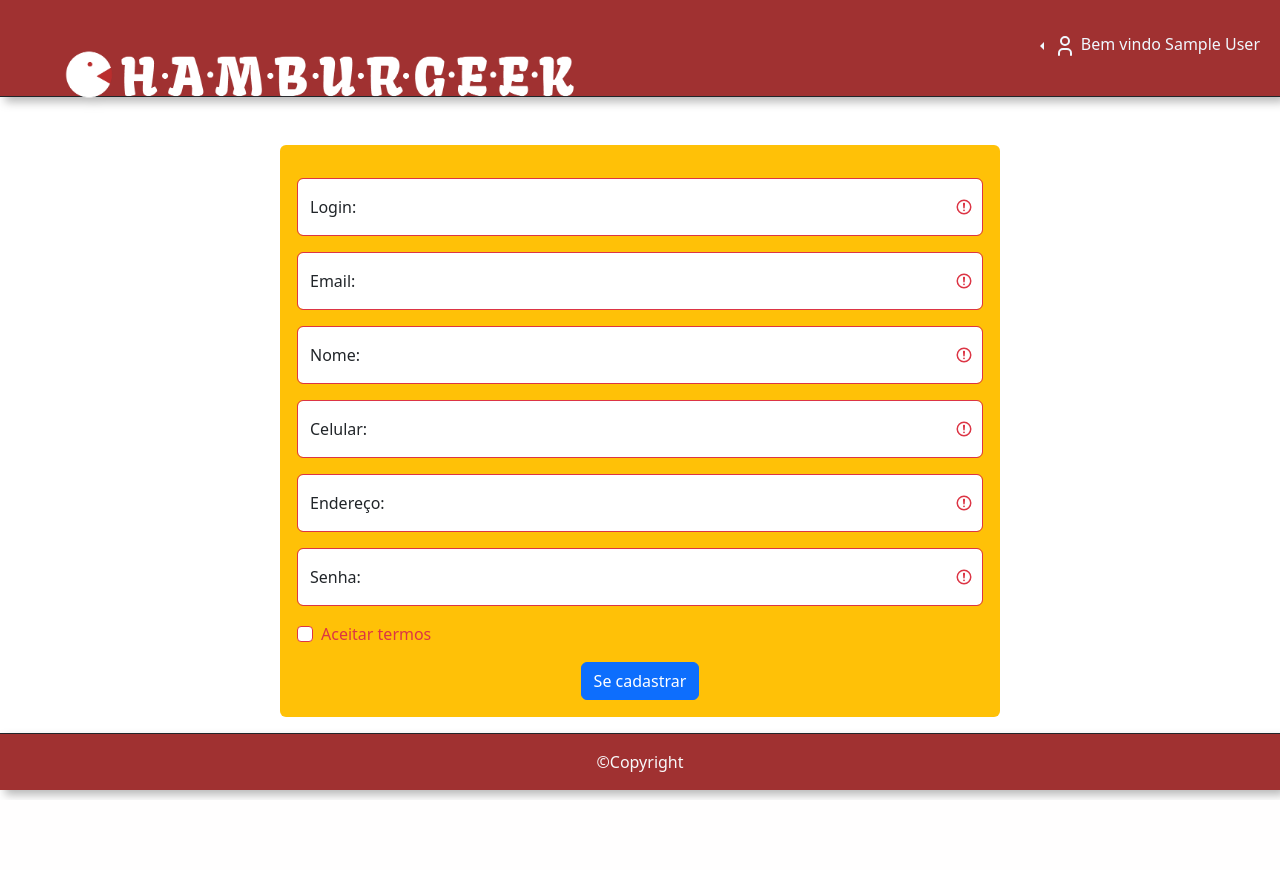
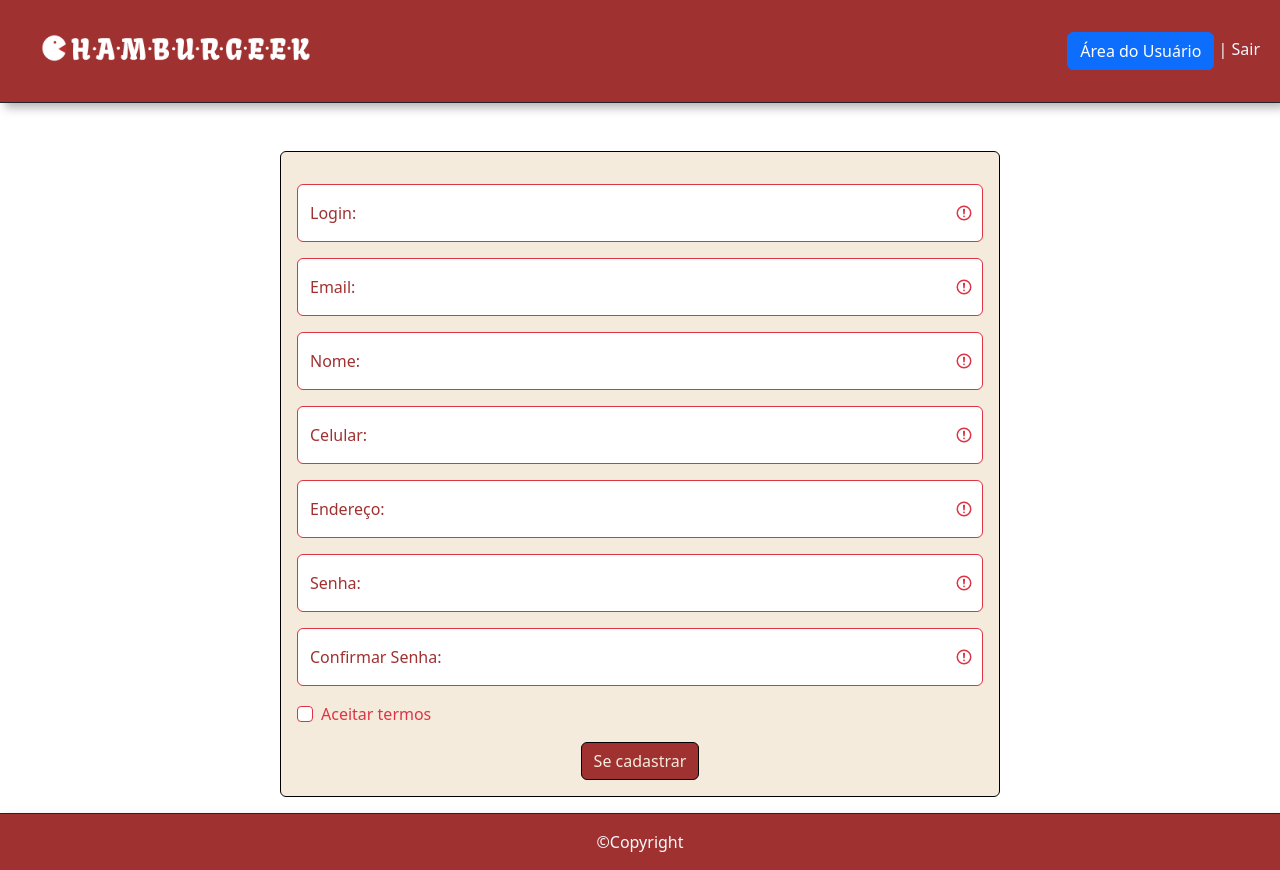
Before and after one commit to Polariswright/projetinho, a PHP site: page /user/formUser.php in a window 1280 px wide. Before the commit the page ends 799 px from the top, so only its background shows below. Run offline with PHP 8.4, Linux system fonts and the light colour scheme; the visitor is signed in with stand-in values (Sample User, id 1).

Commit message:
update v2.1

```diff
--- a/burger/adm/control.php
+++ b/burger/adm/control.php
@@ -6,15 +6,16 @@
     <meta name="viewport" content="width=device-width, initial-scale=1">
     <title>HamburGeek</title>
     <script src="../js/script.js"></script>
+    <link rel="shortcut icon" href="../imgs/favicoun.png" type="image/x-icon">
     <link rel="stylesheet" href="../css/style.css">
     <link href="https://cdn.jsdelivr.net/npm/bootstrap@5.2.1/dist/css/bootstrap.min.css" rel="stylesheet" integrity="sha384-iYQeCzEYFbKjA/T2uDLTpkwGzCiq6soy8tYaI1GyVh/UjpbCx/TYkiZhlZB6+fzT" crossorigin="anonymous">
 </head>
 
-<body >
+<body>
     <div class="container-fluid text-light border-bottom border-dark control p-3">
         <div class="row">
-            <div class="col text-start logo">
-                <a href="../adm/index.php"><img src="../imgs/logo4.png " alt=""></a>
+            <div class="col text-start">
+                <a href="../adm/home.php"><img src="../imgs/logo4.png " alt="" class="logo"></a>
             </div>
             <div class="col text-end p-3">
                 <?php
@@ -26,40 +27,27 @@
                     $login = $_SESSION['login'];
                     $nome = $_SESSION['nome'];
                     $nivel = $_SESSION['nivel'];
+
                 ?>
-                    <div class="joca dropdown dropstart">
-                        <a class="dropdown-toggle joca" href="#" role="button" data-bs-toggle="dropdown" aria-expanded="false">
+                    <?php
+                    if ($nivel == 'adm') {
+                        echo "Bem vindo $nome | "
+                    ?>
 
-                            <svg xmlns="http://www.w3.org/2000/svg" class="icon icon-tabler icon-tabler-user" width="24" height="24" viewBox="0 0 24 24" stroke-width="2" stroke="currentColor" fill="none" stroke-linecap="round" stroke-linejoin="round">
-                                <path stroke="none" d="M0 0h24v24H0z" fill="none"></path>
-                                <circle cx="12" cy="7" r="4"></circle>
-                                <path d="M6 21v-2a4 4 0 0 1 4 -4h4a4 4 0 0 1 4 4v2"></path>
-                            </svg>
-                            <?php echo "Bem vindo $nome" ?>
+                        <a href="../produto/listProduto.php" class="joca">
+                            Gerenciar Produtos
                         </a>
 
-                        <ul class=" dropdown-menu">
-
-                            <?php
-                            if ($nivel == 'adm') {
-                            ?>
-                                <li><a class="dropdown-item" href="../produto/listProduto.php">Gerenciar Produtos</a></li>
-                            <?php } else { ?>
-                                <li><a class="dropdown-item" href="#">Pedidos</a></li>
-                                <li><a class="dropdown-item" href="#">Meus Cupons</a></li>
-                                <li><a class="dropdown-item" href="#">Pagamento</a></li>
-                                <li><a class="dropdown-item" href="#">Fidelidade</a></li>
-                                <li><a class="dropdown-item" href="../user/profile.php?login=<?php echo $login ?>">Meus dados</a></li>
-                            <?php } ?>
-                            <li><a class="dropdown-item" href="../adm/logout.php">
-                                    <svg xmlns="http://www.w3.org/2000/svg" width="16" height="16" fill="currentColor" class="bi bi-box-arrow-right" viewBox="0 0 16 16">
-                                        <path fill-rule="evenodd" d="M10 12.5a.5.5 0 0 1-.5.5h-8a.5.5 0 0 1-.5-.5v-9a.5.5 0 0 1 .5-.5h8a.5.5 0 0 1 .5.5v2a.5.5 0 0 0 1 0v-2A1.5 1.5 0 0 0 9.5 2h-8A1.5 1.5 0 0 0 0 3.5v9A1.5 1.5 0 0 0 1.5 14h8a1.5 1.5 0 0 0 1.5-1.5v-2a.5.5 0 0 0-1 0v2z" />
-                                        <path fill-rule="evenodd" d="M15.854 8.354a.5.5 0 0 0 0-.708l-3-3a.5.5 0 0 0-.708.708L14.293 7.5H5.5a.5.5 0 0 0 0 1h8.793l-2.147 2.146a.5.5 0 0 0 .708.708l3-3z" />
-                                    </svg>
-                                    Sair
-                                </a></li>
-                        </ul>
-                    </div>
+                    <?php
+                    } else {
+                    ?>
+                        <a class="btn btn-primary" href="../user/profile.php">
+                            Área do Usuário
+                        </a>
+                    <?php
+                    }
+                    ?>
+                    <a href="../adm/logout.php" class="joca">| Sair</a>
                 <?php
                 } else {
                 ?>
@@ -82,4 +70,4 @@
         </div>
     </div>
     <div class="container mt-5 text-center">
-        <section class="heigth" data-bs-spy="scroll" data-bs-target=".navbar" data-bs-offset="50">
+        <section class="heigth">
--- a/burger/adm/logout.php
+++ b/burger/adm/logout.php
@@ -3,6 +3,6 @@
 session_start(); //inicia a sessão
 $_SESSION= array(); // carrega a array de dados
 session_destroy();//destrói todas as sessões inciadas
-header('location: \burger\adm\index.php');//redireciona para a área principal
+header('location: \burger\adm\home.php');//redireciona para a área principal
 
 ?>
--- a/burger/adm/valida.php
+++ b/burger/adm/valida.php
@@ -35,7 +35,7 @@ if (isset($_POST['login'])) {
             echo "<script> window.location = 'adm.php'</script>";
         } else {
 
-            echo "<script> window.location = 'index.php'</script>";
+            echo "<script> window.location = 'home.php'</script>";
         }
     } else {
 
--- a/burger/css/style.css
+++ b/burger/css/style.css
@@ -36,3 +36,34 @@ img {
     text-decoration: none;
     color: aliceblue;
 }
+
+div.card {
+    background-color: #f5ebdc;
+    color: #A03131;
+    border: 1px solid black;
+}
+
+a.cadastro {
+    color: #A03131;
+    text-decoration: none;
+
+
+}
+button.ok{
+    background-color: #A03131;
+    color: #f5ebdc;
+    border: 1px solid black;
+
+}
+input.caixinha{
+    border: 1px solid black;
+
+}
+
+.fundo{
+    background: url('../imgs/jogoindex.png');
+    background-repeat: no-repeat;
+    background-position: left center;
+    background-size: contain;
+
+}
--- a/burger/produto/deleteProduto.php
+++ b/burger/produto/deleteProduto.php
@@ -6,7 +6,7 @@ if(isset($_GET['idProd'])){
 
     $idProd =$_GET['idProd'];
 
-    $sql="delete from usuario where idProd='$idProd'";
+    $sql="delete from produto where idProd='$idProd'";
     $excluir=mysqli_query($conexao,$sql);
     if($excluir){
         header('location: listProduto.php');
--- a/burger/user/formUser.php
+++ b/burger/user/formUser.php
@@ -5,68 +5,50 @@ include "../adm/control.php";
     <!--Inicio do formulário(formulário padrão que pode ser modificado)-->
     <div class="row justify-content-center">
         <div class="col-8">
-            <div class="card alert bg-warning">
-                <form name="form" action="includeUser.php" class="was-validated" method="POST">
+            <div class="card alert">
+                <form name="form" action="#" class="was-validated" method="POST">
                     <div class="form-floating mb-3 mt-3">
-                        <input type="text" class="form-control" id="login" name="login" placeholder="Login" required>
+                        <input type="text" class="caixinha form-control" id="login" name="login" placeholder="Login" required>
                         <label for="login" class="form-label">Login:</label>
 
                     </div>
                     <div class="form-floating mb-3 mt-3">
-                        <input type="email" class="form-control" id="email" name="email" placeholder="example@email.com" required>
+                        <input type="email" class="caixinha form-control" id="email" name="email" placeholder="example@email.com" required>
                         <label for="nome" class="form-label">Email:</label>
 
                     </div>
                     <div class="form-floating mb-3 mt-3">
-                        <input type="text" class="form-control" id="nome" name="nome" required placeholder="Nome completo">
+                        <input type="text" class="caixinha form-control" id="nome" name="nome" required placeholder="Nome completo">
                         <label for="email" class="form-label">Nome:</label>
 
                     </div>
                     <div class="form-floating mb-3 mt-3">
-                        <input type="text" class="form-control" id="cel" name="cel" required maxlength="20" placeholder="Digite seu celular">
+                        <input type="text" class="caixinha form-control" id="cel" name="cel" required maxlength="20" placeholder="Digite seu celular">
                         <label for="cel" class="form-label">Celular:</label>
 
                     </div>
                     <div class="form-floating mb-3 mt-3">
-                        <input type="text" class="form-control" id="endereco" name="endereco" required placeholder="Endereço">
+                        <input type="text" class="caixinha form-control" id="endereco" name="endereco" required placeholder="Endereço">
                         <label for="endereco" class="form-label">Endereço:</label>
                     </div>
                     <div class="form-floating mb-3">
-                        <input type="password" class="form-control" id="senha" placeholder="Crie uma senha" name="senha" required>
+                        <input type="password" class="caixinha form-control" id="senha" placeholder="Crie uma senha" name="senha" required>
                         <label for="pwd" class="form-label">Senha:</label>
+                    </div>
+                    <div class="form-floating mb-3">
+                        <input type="password" class="caixinha form-control" id="senhaC" placeholder="Confirme sua senha" name="senhaC" required>
+                        <label for="pwd" class="form-label">Confirmar Senha:</label>
                     </div>
                     <div class="form-check mb-3 text-start">
                         <input class="form-check-input" type="checkbox" id="myCheck" name="remember" required>
                         <label class="form-check-label" for="myCheck">Aceitar termos</label>
                     </div>
+                    <?php include "includeUser.php"; ?>
                     <!-- Botão para abrir o  Modal -->
-                    <button type="button" class="btn btn-primary" data-bs-toggle="modal" data-bs-target="#myModal">
+                    <button type="submit" class="ok btn" data-bs-toggle="modal" data-bs-target="#myModal">
                         Se cadastrar
                     </button>
 
-                    <!--Inicio do Modal(modal padrão que pode ser modificado) -->
-                    <div class="modal text-center" id="myModal">
-                        <div class="modal-dialog">
-                            <div class="modal-content">
-
-                                <!-- Modal Header -->
-                                <div class="modal-header">
-                                    <h4 class="modal-title">Confirmação de cadastro</h4>
-                                </div>
-
-                                <!-- Modal body -->
-                                <div class="modal-body">
-                                    Cadastrado realizado com sucesso!
-                                </div>
-
-                                <!-- Modal footer(caso ocorra mudança no modal, ficar atento: button type= submit) -->
-                                <div class="modal-footer">
-                                    <button type="submit" class="btn btn-danger" data-bs-dismiss="modal">Fechar</button>
-                                </div>
-
-                            </div>
-                        </div>
-                    </div>
                 </form>
             </div>
         </div>
--- a/burger/user/includeUser.php
+++ b/burger/user/includeUser.php
@@ -12,8 +12,21 @@ if (isset($_POST['login'])) {
     $email = trim($_POST['email']);
     $cel = trim($_POST['cel']);
     $senha = trim($_POST['senha']);
+    $senhaC = trim($_POST['senhaC']);
     $endereco = trim($_POST['endereco']);
     $nivel = "user";
+    if ($senhaC != $senha) {
+?>
+        <!--pequena notificação para caso a senha esteja incorreta(pode ser modificada)-->
+        <div class="container mt-3">
+            <div class="alert alert-danger alert-dismissible fade show">
+                <button type="button" class="btn-close" data-bs-dismiss="alert"></button>
+                Senhas não conferem.
+            </div>
+        </div>
+<?php
+    } else {
+
 
         //processamento
         $sql = "insert into user(login,nome,email,celular,senha,endereco,nivel) values
@@ -42,10 +55,5 @@ if (isset($_POST['login'])) {
                 ";
             echo mysqli_error($conexao);
         }
-} else {
-    echo "
-                <p>Esta e uma pagina de tratamento de dados</p>
-                <p>Clique <a href='formUser.php'>aqui</a> para cadastrar um usuário.</p>
-
-            ";
     }
+}
```
Also changed, not shown: burger/adm/home.php (added, +73 -0 lines), burger/adm/login.php (+20 -5 lines), burger/index.html (added, +12 -0 lines), burger/produto/formProduto.php (+13 -5 lines), burger/user/editUser.php (added, +71 -0 lines), burger/user/profile.php (+20 -5 lines), burger/imgs/favicoun.png (added), burger/imgs/jogoindex.png (added), burger/imgs/logo2.png (added). Lines whose indentation alone changed are shown as unchanged.
